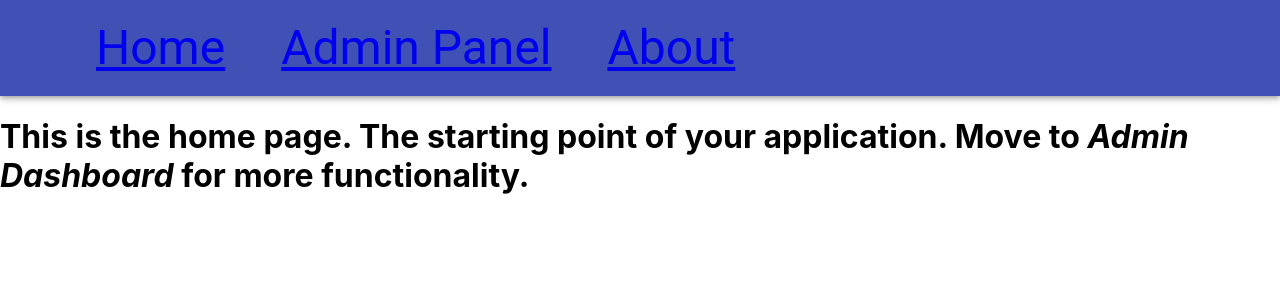
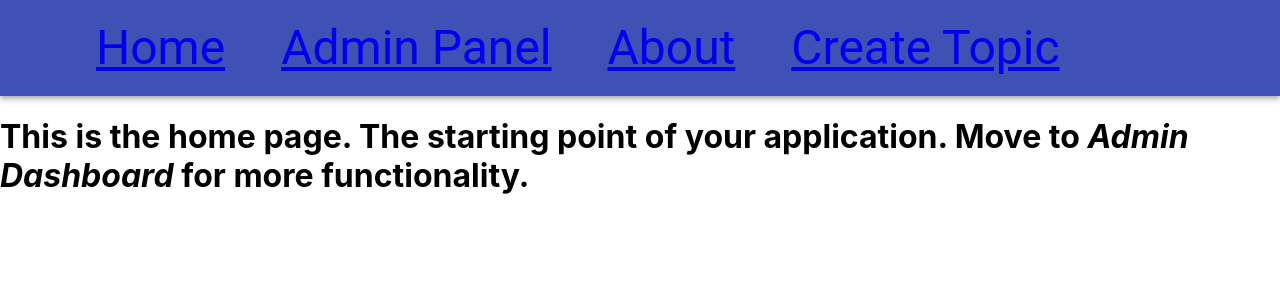
Before and after one commit to Yabonev/learn-it, a React (Create React App) app: page / in a window 1280 px wide. Shown: the top 300 px of the page. Built offline with nearby package versions, Linux system fonts and the light colour scheme.

Commit message:
Added navigation to CreateTopic component

```diff
--- a/src/App.tsx
+++ b/src/App.tsx
@@ -6,6 +6,7 @@ import NavBar from "./components/NavBar";
 import Home from "./components/Home";
 import AdminDashboardLayout from "./components/AdminDashboardLayout";
 import About from "./components/About";
+import CreateTopic from "./components/CreateTopic";
 
 function App() {
   return (
@@ -16,6 +17,7 @@ function App() {
         <Route exact path="/" component={Home} />
         <Route path="/about" component={About} />
         <Route path="/admin-dashboard" component={AdminDashboardLayout} />
+        <Route path="/create-new-topic" component={CreateTopic} />
       </HashRouter>
     </>
   );
--- a/src/components/NavBar.tsx
+++ b/src/components/NavBar.tsx
@@ -32,6 +32,11 @@ const NavBar: React.FC = () => {
                 <Link to="/about"> About</Link>
               </Typography>
             </ListItemText>
+            <ListItemText inset>
+              <Typography color="inherit" variant="h3">
+                <Link to="/create-new-topic"> Create Topic</Link>
+              </Typography>
+            </ListItemText>
           </ListItem>
         </List>
       </Toolbar>
```
